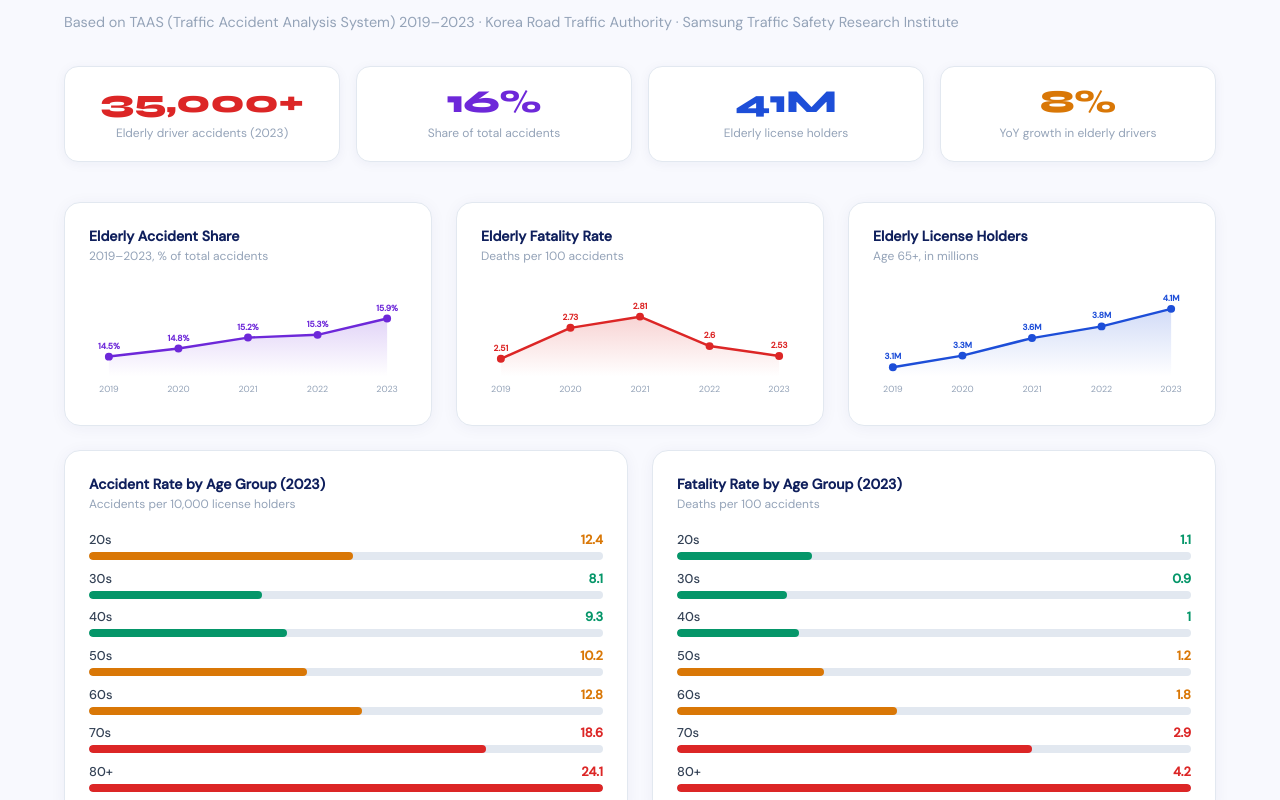
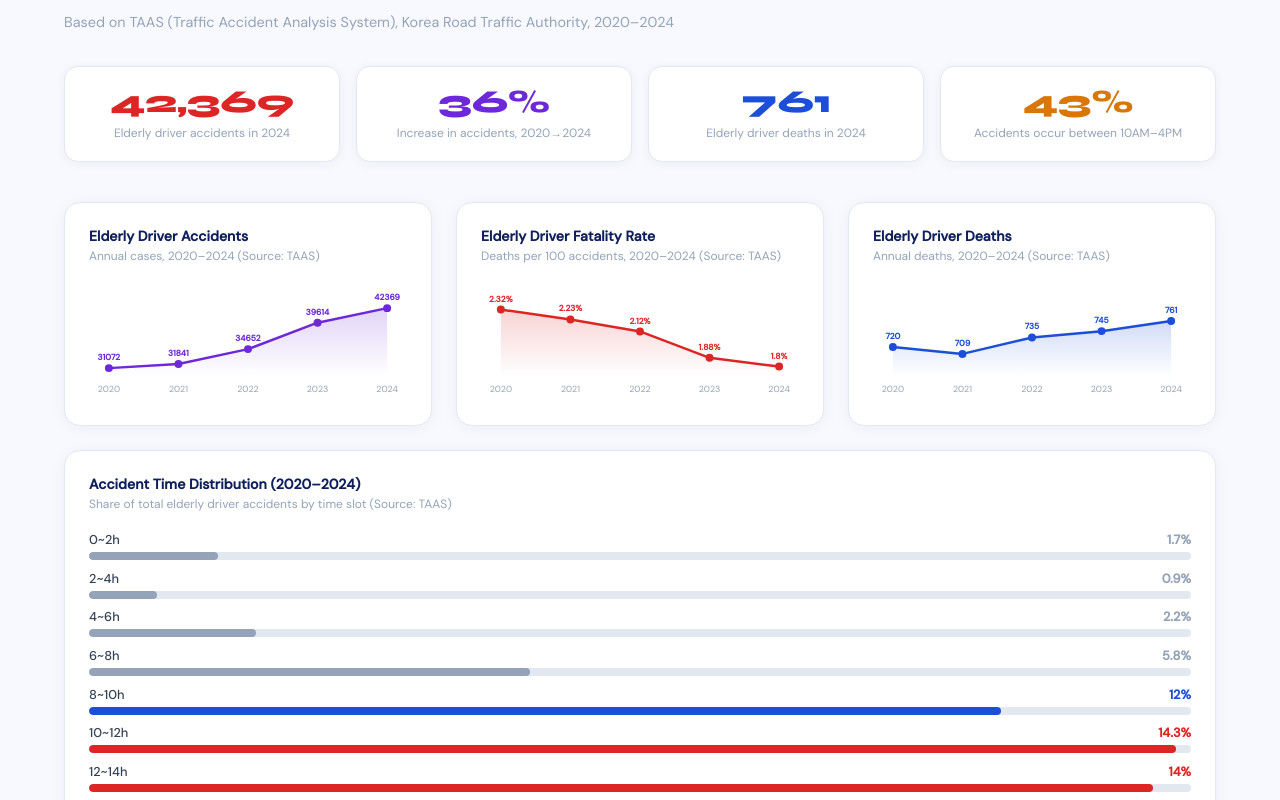
Before and after one commit to sampossnu/frontend, a React (Create React App) app: page / in a window 1280 px wide. Shown: the part 2880-3680 px from the top of the page. Built offline with nearby package versions, Linux system fonts and the light colour scheme.

Commit message:
add TAAS 2020-2024 statistics

```diff
--- a/src/components/DataCharts.tsx
+++ b/src/components/DataCharts.tsx
@@ -1,5 +1,8 @@
 import React from 'react';
 import { useInView } from '../hooks/useInView';
+
+// ── Real TAAS Data (2020–2024) ─────────────────────────────
+// Source: TAAS (교통사고분석시스템), Korea Road Traffic Authority
 
 // ── Animated Number ────────────────────────────────────────
 export const AnimatedNumber: React.FC<{ target: number; suffix?: string; duration?: number }> = ({ target, suffix = '', duration = 1200 }) => {
@@ -47,7 +50,7 @@ const BarChart: React.FC<{ data: BarData[]; title: string; subtitle: string }> =
           <div key={d.label}>
             <div style={{ display: 'flex', justifyContent: 'space-between', marginBottom: '.25rem' }}>
               <span style={{ fontSize: '.8rem', color: 'var(--text)', fontWeight: 500 }}>{d.label}</span>
-              <span style={{ fontSize: '.8rem', fontWeight: 700, color: d.color }}>{d.value}</span>
+              <span style={{ fontSize: '.8rem', fontWeight: 700, color: d.color }}>{d.value}%</span>
             </div>
             <div style={{ height: 8, background: 'var(--lgray)', borderRadius: 4, overflow: 'hidden' }}>
               <div style={{ height: '100%', background: d.color, borderRadius: 4, width: inView ? `${(d.value / max) * 100}%` : '0%', transition: `width .8s ease ${i * 0.1}s` }} />
@@ -102,50 +105,58 @@ const LineChart: React.FC<{ data: number[]; labels: string[]; color: string; tit
 const DataCharts: React.FC = () => (
   <>
     <p style={{ fontSize: '.9rem', color: 'var(--mgray)', marginTop: '2rem', marginBottom: '2rem', lineHeight: 1.6 }}>
-      Based on TAAS (Traffic Accident Analysis System) 2019–2023 · Korea Road Traffic Authority · Samsung Traffic Safety Research Institute
+      Based on TAAS (Traffic Accident Analysis System), Korea Road Traffic Authority, 2020–2024
     </p>
 
+    {/* Stat Callouts — real TAAS figures */}
     <div style={{ display: 'grid', gridTemplateColumns: 'repeat(4,1fr)', gap: '1rem', marginBottom: '2.5rem' }}>
-      <StatCallout val={35000} suffix="+" label="Elderly driver accidents (2023)" color="#dc2626" delay={0} />
-      <StatCallout val={16}    suffix="%" label="Share of total accidents"        color="#6d28d9" delay={0.1} />
-      <StatCallout val={41}    suffix="M" label="Elderly license holders"         color="#1d4ed8" delay={0.2} />
-      <StatCallout val={8}     suffix="%" label="YoY growth in elderly drivers"   color="#d97706" delay={0.3} />
+      <StatCallout val={42369} suffix=""   label="Elderly driver accidents in 2024"      color="#dc2626" delay={0} />
+      <StatCallout val={36}    suffix="%"  label="Increase in accidents, 2020→2024"      color="#6d28d9" delay={0.1} />
+      <StatCallout val={761}   suffix=""   label="Elderly driver deaths in 2024"         color="#1d4ed8" delay={0.2} />
+      <StatCallout val={43}    suffix="%"  label="Accidents occur between 10AM–4PM"      color="#d97706" delay={0.3} />
     </div>
 
+    {/* Line Charts — real TAAS figures */}
     <div style={{ display: 'grid', gridTemplateColumns: 'repeat(3,1fr)', gap: '1.5rem', marginBottom: '1.5rem' }}>
-      <LineChart title="Elderly Accident Share" subtitle="2019–2023, % of total accidents" data={[14.5, 14.8, 15.2, 15.3, 15.9]} labels={['2019','2020','2021','2022','2023']} color="#6d28d9" unit="%" />
-      <LineChart title="Elderly Fatality Rate"  subtitle="Deaths per 100 accidents"        data={[2.51, 2.73, 2.81, 2.60, 2.53]} labels={['2019','2020','2021','2022','2023']} color="#dc2626" unit="" />
-      <LineChart title="Elderly License Holders" subtitle="Age 65+, in millions"           data={[3.1, 3.3, 3.6, 3.8, 4.1]}     labels={['2019','2020','2021','2022','2023']} color="#1d4ed8" unit="M" />
+      <LineChart
+        title="Elderly Driver Accidents"
+        subtitle="Annual cases, 2020–2024 (Source: TAAS)"
+        data={[31072, 31841, 34652, 39614, 42369]}
+        labels={['2020','2021','2022','2023','2024']}
+        color="#6d28d9" unit="" />
+      <LineChart
+        title="Elderly Driver Fatality Rate"
+        subtitle="Deaths per 100 accidents, 2020–2024 (Source: TAAS)"
+        data={[2.32, 2.23, 2.12, 1.88, 1.80]}
+        labels={['2020','2021','2022','2023','2024']}
+        color="#dc2626" unit="%" />
+      <LineChart
+        title="Elderly Driver Deaths"
+        subtitle="Annual deaths, 2020–2024 (Source: TAAS)"
+        data={[720, 709, 735, 745, 761]}
+        labels={['2020','2021','2022','2023','2024']}
+        color="#1d4ed8" unit="" />
     </div>
 
-    <div style={{ display: 'grid', gridTemplateColumns: '1fr 1fr', gap: '1.5rem' }}>
-      <BarChart
-        title="Accident Rate by Age Group (2023)"
-        subtitle="Accidents per 10,000 license holders"
-        data={[
-          { label: '20s', value: 12.4, color: '#d97706' },
-          { label: '30s', value: 8.1,  color: '#059669' },
-          { label: '40s', value: 9.3,  color: '#059669' },
-          { label: '50s', value: 10.2, color: '#d97706' },
-          { label: '60s', value: 12.8, color: '#d97706' },
-          { label: '70s', value: 18.6, color: '#dc2626' },
-          { label: '80+', value: 24.1, color: '#dc2626' },
-        ]}
-      />
-      <BarChart
-        title="Fatality Rate by Age Group (2023)"
-        subtitle="Deaths per 100 accidents"
-        data={[
-          { label: '20s', value: 1.1, color: '#059669' },
-          { label: '30s', value: 0.9, color: '#059669' },
-          { label: '40s', value: 1.0, color: '#059669' },
-          { label: '50s', value: 1.2, color: '#d97706' },
-          { label: '60s', value: 1.8, color: '#d97706' },
-          { label: '70s', value: 2.9, color: '#dc2626' },
-          { label: '80+', value: 4.2, color: '#dc2626' },
-        ]}
-      />
-    </div>
+    {/* Bar Chart — real time distribution */}
+    <BarChart
+      title="Accident Time Distribution (2020–2024)"
+      subtitle="Share of total elderly driver accidents by time slot (Source: TAAS)"
+      data={[
+        { label: '0~2h',   value: 1.7,  color: '#94a3b8' },
+        { label: '2~4h',   value: 0.9,  color: '#94a3b8' },
+        { label: '4~6h',   value: 2.2,  color: '#94a3b8' },
+        { label: '6~8h',   value: 5.8,  color: '#94a3b8' },
+        { label: '8~10h',  value: 12.0, color: '#1d4ed8' },
+        { label: '10~12h', value: 14.3, color: '#dc2626' },
+        { label: '12~14h', value: 14.0, color: '#dc2626' },
+        { label: '14~16h', value: 14.5, color: '#dc2626' },
+        { label: '16~18h', value: 14.3, color: '#dc2626' },
+        { label: '18~20h', value: 11.2, color: '#1d4ed8' },
+        { label: '20~22h', value: 5.8,  color: '#94a3b8' },
+        { label: '22~24h', value: 3.0,  color: '#94a3b8' },
+      ]}
+    />
   </>
 );
 
```
Also changed, not shown: 11 other files (tests, documents, lock files or other folders).
